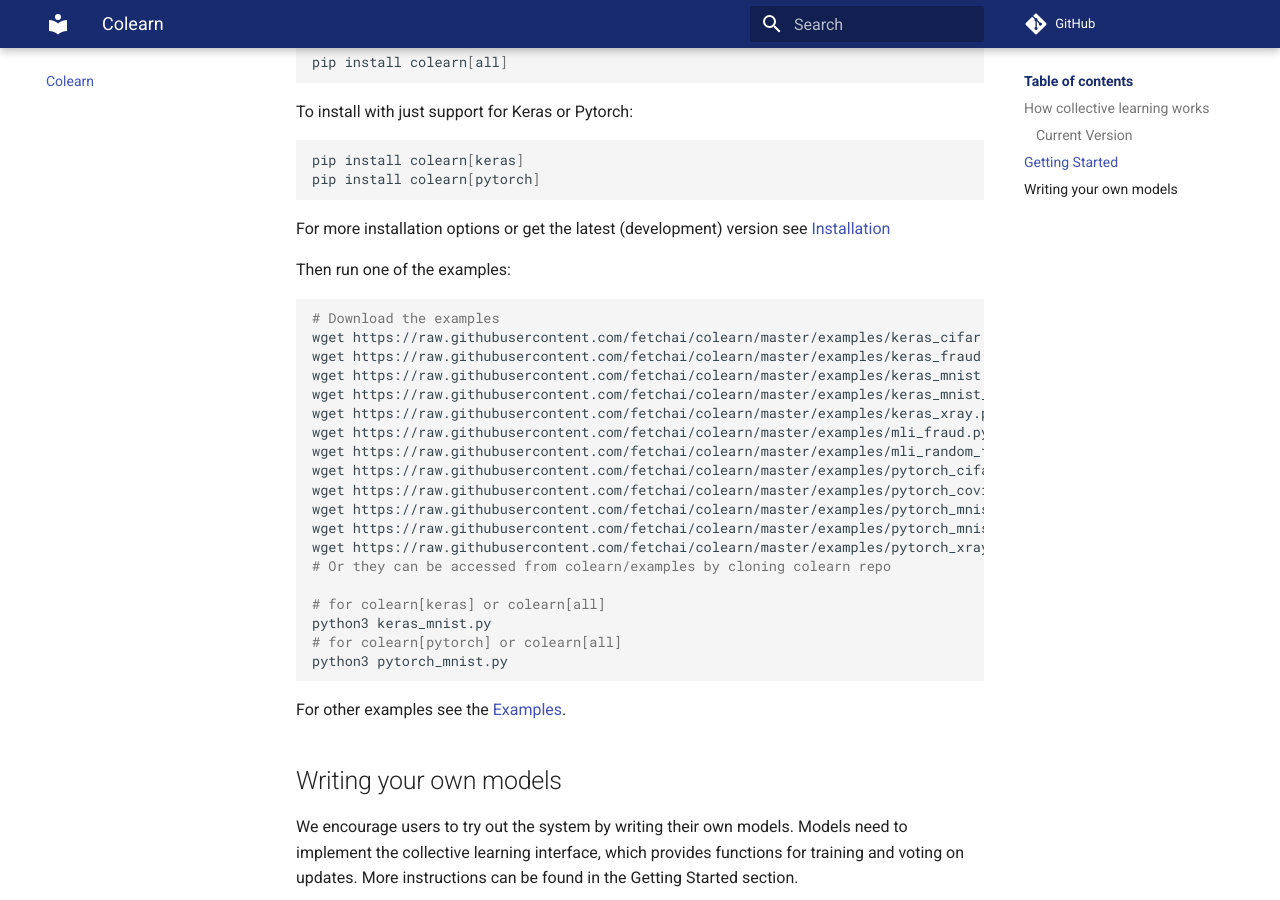
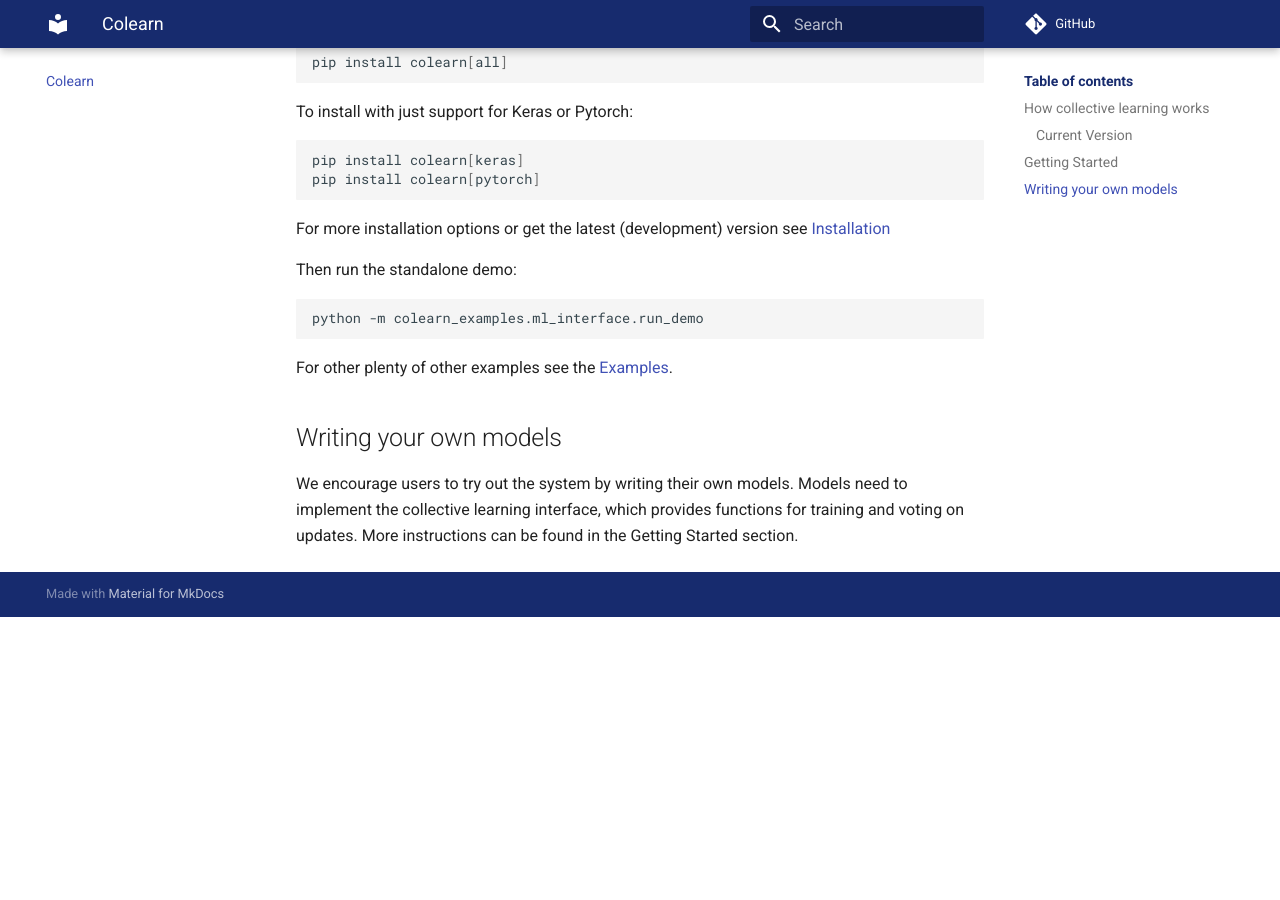
Before and after one commit to fetchai/colearn, an MkDocs documentation site: the page built from docs/index.md, in a window 1280 px wide and 900 px high, scrolled down 1163 px. Built offline with MkDocs 1.6.1 and Material for MkDocs 9.7.7, drawn with Linux system fonts in a browser that asks for light colours; comment, search, counter and statistics services are not loaded; after the commit the page ends 1780 px from its top, so only the background shows below that.

Commit message:
feat: corrected paths in docs. add the grpc example page

````diff
--- a/docs/index.md
+++ b/docs/index.md
@@ -43,30 +43,12 @@ To install with just support for Keras or Pytorch:
 
 For more installation options or get the latest (development) version see [Installation](./installation.md)
 
-Then run one of the examples:
+Then run the standalone demo:
    ```bash
-   # Download the examples
-   wget https://raw.githubusercontent.com/fetchai/colearn/master/examples/keras_cifar.py
-   wget https://raw.githubusercontent.com/fetchai/colearn/master/examples/keras_fraud.py
-   wget https://raw.githubusercontent.com/fetchai/colearn/master/examples/keras_mnist.py
-   wget https://raw.githubusercontent.com/fetchai/colearn/master/examples/keras_mnist_diffpriv.py
-   wget https://raw.githubusercontent.com/fetchai/colearn/master/examples/keras_xray.py
-   wget https://raw.githubusercontent.com/fetchai/colearn/master/examples/mli_fraud.py
-   wget https://raw.githubusercontent.com/fetchai/colearn/master/examples/mli_random_forest_iris.py
-   wget https://raw.githubusercontent.com/fetchai/colearn/master/examples/pytorch_cifar.py
-   wget https://raw.githubusercontent.com/fetchai/colearn/master/examples/pytorch_covid.py
-   wget https://raw.githubusercontent.com/fetchai/colearn/master/examples/pytorch_mnist.py
-   wget https://raw.githubusercontent.com/fetchai/colearn/master/examples/pytorch_mnist_diffpriv.py
-   wget https://raw.githubusercontent.com/fetchai/colearn/master/examples/pytorch_xray.py
-   # Or they can be accessed from colearn/examples by cloning colearn repo
-
-   # for colearn[keras] or colearn[all]
-   python3 keras_mnist.py
-   # for colearn[pytorch] or colearn[all]
-   python3 pytorch_mnist.py
+   python -m colearn_examples.ml_interface.run_demo
    ```
 
-For other examples see the [Examples](./examples.md).
+For other plenty of other examples see the [Examples](./examples.md).
 
 ## Writing your own models
 We encourage users to try out the system by writing their own models.
--- a/mkdocs.yml
+++ b/mkdocs.yml
@@ -22,8 +22,9 @@ nav:
       - Differential Privacy: 'differential_privacy.md'
       - gRPC server: 'grpc_tutorial.md'
   - Examples:
+      - Demo: 'demo.md'
       - Standalone examples: 'examples.md'
-      - Demo: 'demo.md'
+      - gRPC example: 'grpc_examples.md'
 
 extra_css:
   - css/my-styles.css
````
Also changed, not shown: README.md (+7 -21 lines), docs/demo.md (+5 -5 lines), docs/examples.md (+2 -1 lines), docs/grpc_examples.md (added, +19 -0 lines), docs/grpc_tutorial.md (+6 -6 lines), docs/installation.md (+3 -20 lines).
